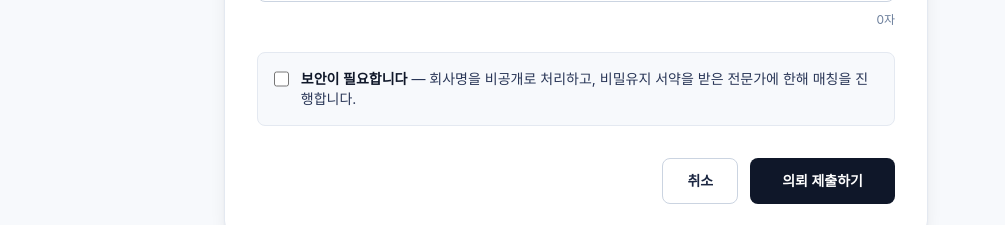
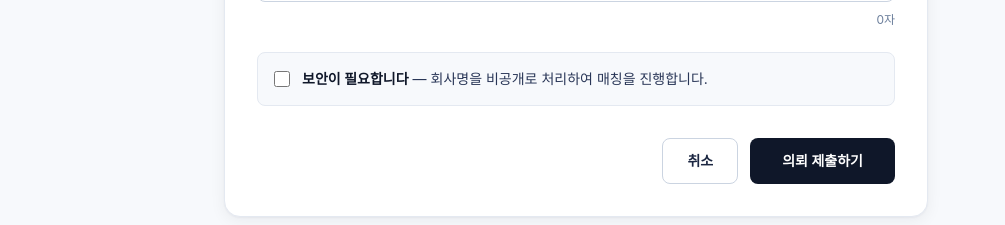
Before and after one commit to hyeongwoohyeong/assign-mvp, a Next.js app: page /request in a window 1280 px wide. Shown: the part 900-1125 px from the top of the page, without its empty margins (64-1069 px from the left). Built offline with nearby package versions, Linux system fonts and the light colour scheme; no server answers; a web font is replaced by a local one.

Commit message:
copy: 보안 옵션 문구 간소화

```diff
--- a/app/request/page.tsx
+++ b/app/request/page.tsx
@@ -365,7 +365,7 @@ export default function RequestPage() {
           <label htmlFor="confidential" className="text-sm text-navy-700">
             <span className="font-semibold text-navy-900">보안이 필요합니다</span>
             <span className="ml-1">
-              — 회사명을 비공개로 처리하고, 비밀유지 서약을 받은 전문가에 한해 매칭을 진행합니다.
+              — 회사명을 비공개로 처리하여 매칭을 진행합니다.
             </span>
           </label>
         </div>
```
